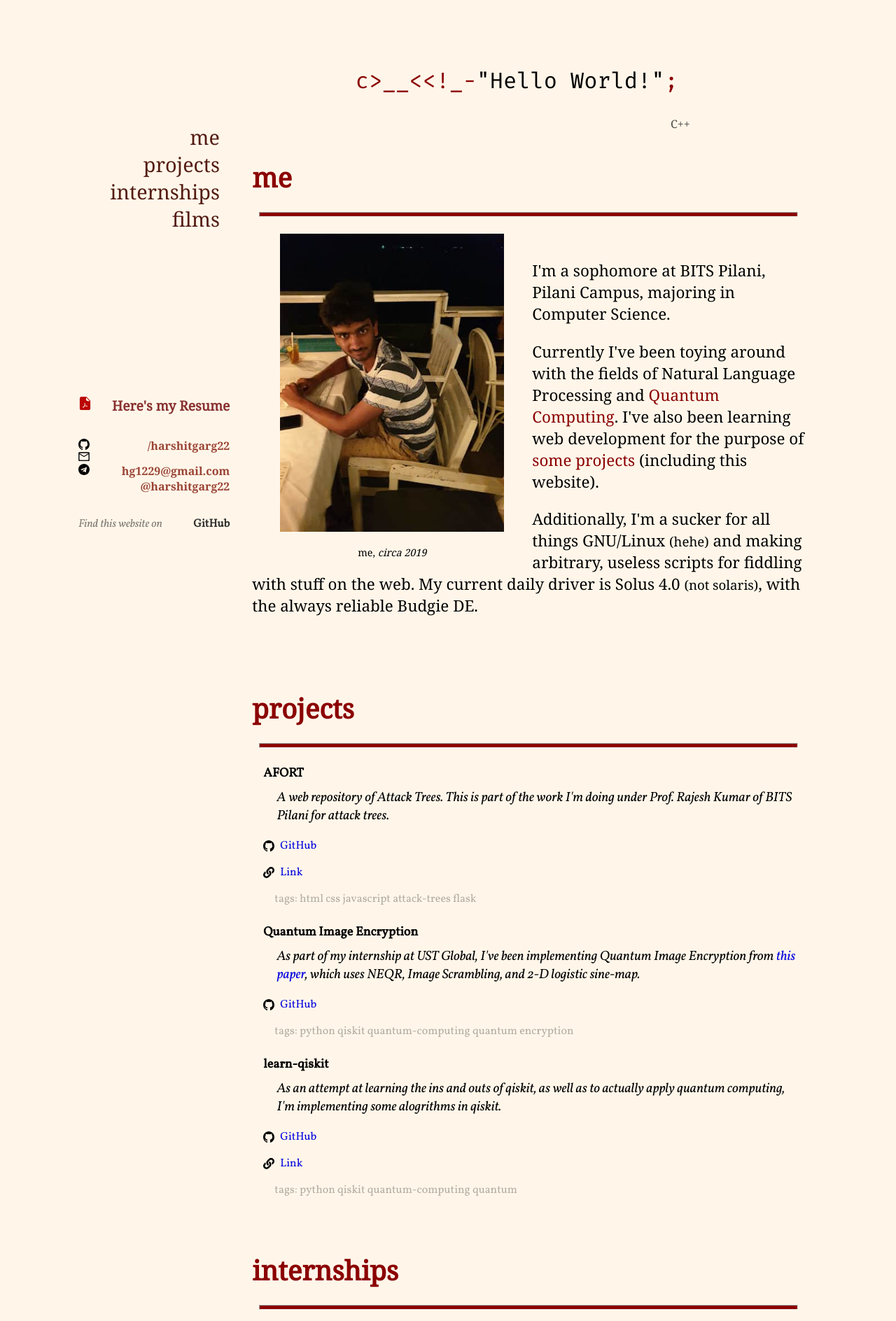
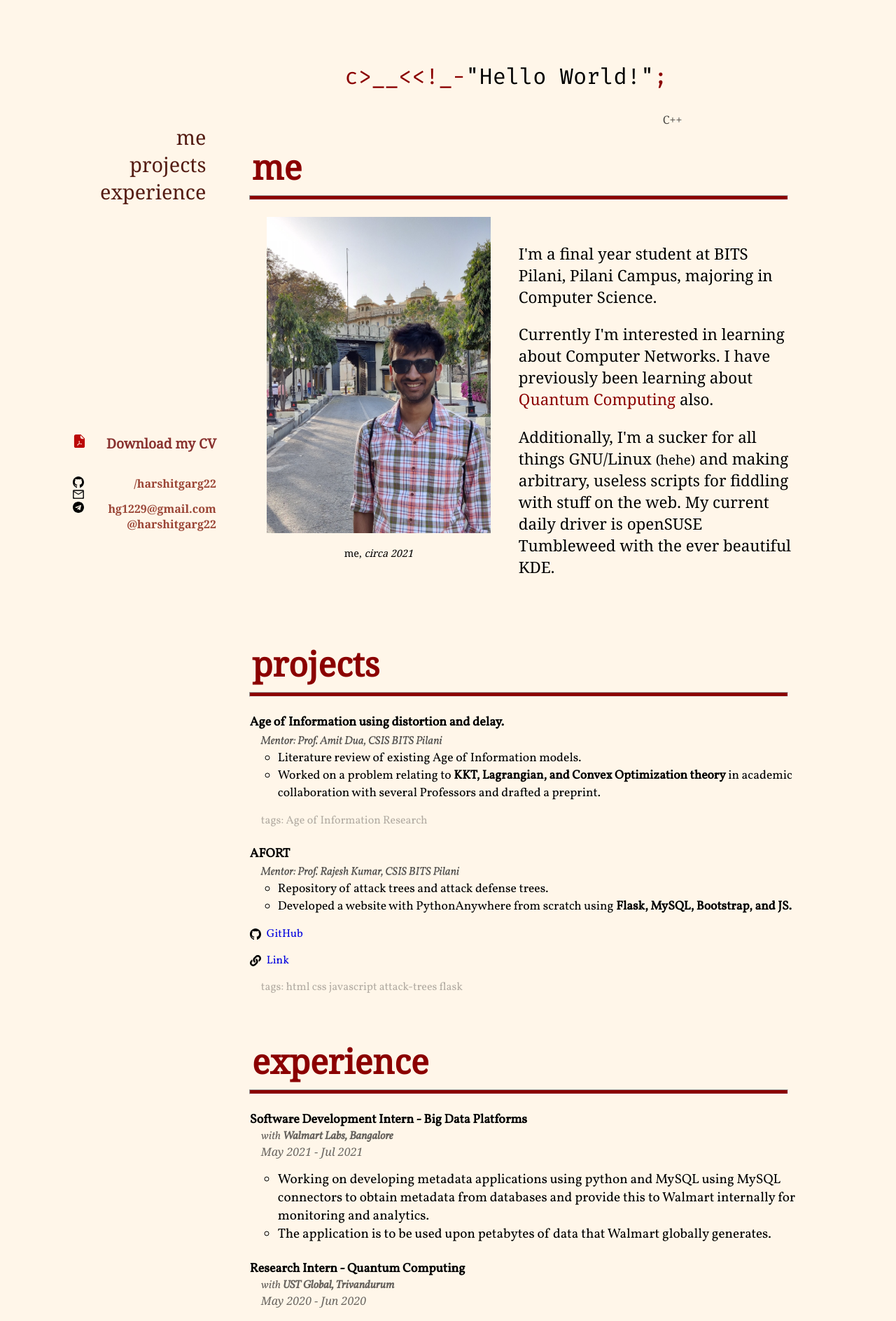
Before and after one commit to harshitgarg22/harshitgarg.in, a Flask app: page / in a window 1280 px wide. Shown: the top 1888 px of the page at 70% size. Run offline with Flask 2, Linux system fonts and the light colour scheme.

Commit message:
Added support for mobile and updated info

```diff
--- a/app.py
+++ b/app.py
@@ -6,13 +6,17 @@ import datetime
 import sentry_sdk
 from sentry_sdk.integrations.flask import FlaskIntegration
 
-sentry_sdk.init(dsn="https://4ca333b6023a4503a94b63b58f1b775c@o391718.ingest.sentry.io/5238246", integrations=[FlaskIntegration()])
+sentry_sdk.init(
+    dsn="https://4ca333b6023a4503a94b63b58f1b775c@o391718.ingest.sentry.io/5238246",
+    integrations=[FlaskIntegration()],
+)
 
 app = Flask(__name__, static_folder="./assets", static_url_path="/static")
 Misaka(app)
 
 if __name__ == "main":
     app.run(host="0.0.0.0")
+
 
 @app.route("/")
 def home():
@@ -21,16 +25,27 @@ def home():
     films = getFilms()
     works = getWorks()
 
-    return render_template("index.html", greetings=greetings, projects=projects, films=films, internships=works)
+    return render_template(
+        "index.html",
+        greetings=greetings,
+        projects=projects,
+        films=films,
+        works=works,
+    )
+
 
 @app.route("/saumi")
 def saumi():
     return render_template("saumi.html")
 
+
 @app.route("/afort")
 def afort():
     return redirect("https://harshitgarg.pythonanywhere.com")
+
+
 #     return ("<html><body>AFORT is currently not available to the general public. If you have any queries, mail at: <em>f20180218@pilani.bits-pilani.ac.in</em></body></html>")
+
 
 @app.route("/quantum")
 def quantum():
@@ -55,35 +70,49 @@ def quantum():
         if "quantum" in project["tags"]:
             projects.append(project)
 
-    return render_template("quantum.html", works = works, updates = updates, projects = projects)
+    return render_template(
+        "quantum.html", works=works, updates=updates, projects=projects
+    )
+
 
 @app.route("/quantum/qiskit")
 def qiskit():
     return redirect("https://github.com/harshitgarg22/quantum")
 
+
 @app.route("/quantum/q-sharp")
 def qsharp():
     return redirect("https://github.com/harshitgarg22/QuantumKatas")
 
-@app.route('/quantum/qdn')
+
+@app.route("/quantum/qdn")
 def qdn():
     return render_template("qdn.html")
 
+
 @app.route("/cv")
 def cv():
-    return send_file(os.path.join('.','assets', 'docs', 'cv.pdf'))
+    return redirect(
+        "https://drive.google.com/file/d/1XB8XGzbEneOgdMDQe3pRDQ3ssGCTpqFi/view?usp=sharing"
+    )
+
 
 @app.route("/resume")
 def resume():
-    return send_file(os.path.join('.','assets', 'docs', 'cv.pdf'))
+    # return send_file(os.path.join(".", "assets", "docs", "cv.pdf"))
+    return redirect(
+        "https://drive.google.com/file/d/15o0cMw_l_dA4mnKMIiQUc8R-IzRsjxRZ/view?usp=sharing"
+    )
 
-@app.template_filter('strftime')
+
+@app.template_filter("strftime")
 def _jinja2_filter_datetime(date, fmt=None):
     try:
         date = datetime.datetime.strptime(date, "%Y-%m-%d")
         return date.strftime("%b %d, %Y")
     except TypeError:
         print(TypeError)
+
 
 def getUpdates():
     updates = []
@@ -93,6 +122,7 @@ def getUpdates():
 
     return updates
 
+
 def getWorks():
     works = []
 
@@ -101,6 +131,7 @@ def getWorks():
 
     return works
 
+
 def getFilms():
     films = []
 
@@ -108,6 +139,7 @@ def getFilms():
         films = json.load(f)
 
     return films
+
 
 def getProjects():
     projects = []
@@ -118,19 +150,21 @@ def getProjects():
     return projects
 
 
-def getInternships():
-    internships = []
+# def getworks():
+#     works = []
 
-    internships.append({
-        "name": "Practice School-1",
-        "company": "UST Global, Trivandrum",
-        "project_name": "Quantum Distribution Networks",
-        "project_begin": "2020-05-18",
-        "project_end": "Present",
-        "description": "We are currently studying about the possibilites of migrating the current Public Key Infrastructure to become \"Quantum Safe\"."
-    })
+#     works.append(
+#         {
+#             "name": "Practice School-1",
+#             "company": "UST Global, Trivandrum",
+#             "project_name": "Quantum Distribution Networks",
+#             "project_begin": "2020-05-18",
+#             "project_end": "Present",
+#             "description": 'We are currently studying about the possibilites of migrating the current Public Key Infrastructure to become "Quantum Safe".',
+#         }
+#     )
 
-    return internships
+#     return works
 
 
 def generateGreetings():
--- a/assets/css/index.css
+++ b/assets/css/index.css
@@ -6,9 +6,10 @@
 body {
   background-color: #fff6e9;
   display: flex;
+  margin: 0;
 }
 
-#main-content{
+#main-content {
   width: 65%;
   margin-top: 7%;
 }
@@ -19,9 +20,11 @@ body {
 }
 
 .sub-headings {
-  font-size: 3vw;
+  font-size: 3em;
   color: darkred;
-  margin-bottom: 3vh;
+  margin-bottom: 1vh;
+  margin-top: 3vh;
+  margin-left: 0.4em;
 }
 
 hr {
--- a/assets/css/nav.css
+++ b/assets/css/nav.css
@@ -50,3 +50,12 @@
   opacity: 0.8;
   float: right;
 }
+
+@media (max-width: 820px) {
+  /* #nav-list {
+    display: none;
+  } */
+  #vertical-nav {
+    display: none;
+  }
+}
--- a/assets/css/projects.css
+++ b/assets/css/projects.css
@@ -7,7 +7,7 @@
 
 #project-list > li section a {
   text-decoration: none;
-/*   margin-left: 1em; */
+  /*   margin-left: 1em; */
   color: #0000df;
   /* font-family: "Noto Serif", serif; */
 }
@@ -19,14 +19,23 @@
 
 .project-name {
   font-size: large;
-  margin-bottom: 0.5em;
+  margin-bottom: 0.2em;
 }
 
-.project-description p{
+.project-mentor {
+  text-shadow: 0px 1px 0px rgba(255, 255, 255, 0.3),
+    0px -1px 0px rgba(0, 0, 0, 0.7);
+  color: rgba(0, 0, 0, 0.3);
+  margin: 0 0 0 1em;
+  padding: 0;
   font-style: oblique;
+}
+
+.project-description ul {
+  /* font-style: oblique; */
   margin-top: 0px;
-  font-size: 1.2em;
-  margin-left: 1em;
+  font-size: 1.1em;
+  margin-left: 0;
 }
 
 .project-tags {
@@ -41,3 +50,9 @@
 .link-icon {
   background: url(/static/icons/link-solid.svg) center left no-repeat;
 }
+
+@media (max-width: 660px) {
+  #project-list {
+    padding-left: 0;
+  }
+}
--- a/assets/css/internships.css
+++ b/assets/css/works.css
@@ -1,23 +1,23 @@
-#internship-list {
+#work-list {
   list-style-type: none;
   padding-left: 1em;
   color: black;
   font-family: "Vollkorn", serif;
 }
 
-#internship-list > li section a {
+#work-list > li section a {
   text-decoration: none;
-/*   margin-left: 1em; */
+  /*   margin-left: 1em; */
   color: #0000df;
   /* font-family: "Noto Serif", serif; */
 }
 
-.internship-name {
+.work-name {
   font-size: large;
   margin-bottom: 0em;
 }
 
-.internship-company {
+.work-company {
   margin-top: 0px;
   margin-bottom: 0px;
   font-style: italic;
@@ -25,7 +25,7 @@
   margin-left: 1em;
 }
 
-.internship-project_name {
+.work-project_name {
   margin-top: 0px;
   margin-left: 1em;
   margin-bottom: 0px;
@@ -33,16 +33,22 @@
   color: rgba(0, 0, 0, 0.6);
 }
 
-.internship-description {
+.work-description {
   margin-top: 0px;
   font-size: 1.2em;
-  margin-left: 1em;
+  /* margin-left: 1em; */
 }
 
-.internship-project_time {
+.work-project_time {
   margin-top: 0px;
   margin-left: 1em;
   font-style: italic;
   color: rgba(0, 0, 0, 0.6);
-  font-family: Cambria, Cochin, Georgia, Times, 'Times New Roman', serif;
+  font-family: Cambria, Cochin, Georgia, Times, "Times New Roman", serif;
 }
+
+@media (max-width: 820px) {
+  #work-list {
+    padding-left: 0;
+  }
+}
--- a/requirements.txt
+++ b/requirements.txt
@@ -2,7 +2,7 @@ appdirs==1.4.3
 astroid==2.4.0
 attrs==19.3.0
 beautifulsoup4==4.9.0
-black==19.10b0
+black==21.7b0
 blinker==1.4
 certifi==2020.4.5.1
 cffi==1.14.0
@@ -19,7 +19,8 @@ lxml==4.5.0
 MarkupSafe==1.1.1
 mccabe==0.6.1
 misaka==2.1.1
-pathspec==0.8.0
+mypy-extensions==0.4.3
+pathspec==0.9.0
 pycparser==2.20
 pylint==2.5.0
 python-dateutil==2.8.1
@@ -28,6 +29,7 @@ sentry-sdk==0.14.3
 six==1.14.0
 soupsieve==2.0
 toml==0.10.0
+tomli==1.2.1
 typed-ast==1.4.1
 urllib3==1.25.9
 Werkzeug==1.0.1
--- a/templates/index.html
+++ b/templates/index.html
@@ -21,11 +21,11 @@
   <link rel="preload" href="static/css/projects.css" as="style" onload="this.onload=null;">
   <link rel="stylesheet" href="static/css/projects.css" />
 
-  <link rel="preload" href="static/css/films.css" as="style" onload="this.onload=null;">
-  <link rel="stylesheet" href="static/css/films.css" />
+  <!-- <link rel="preload" href="static/css/films.css" as="style" onload="this.onload=null;">
+  <link rel="stylesheet" href="static/css/films.css" /> -->
 
-  <link rel="preload" href="static/css/internships.css" as="style" onload="this.onload=null;">
-  <link rel="stylesheet" href="static/css/internships.css" />
+  <link rel="preload" href="static/css/works.css" as="style" onload="this.onload=null;">
+  <link rel="stylesheet" href="static/css/works.css" />
 
   <link rel="preload" href="https://fonts.googleapis.com/css2?family=Noto+Serif&display=swap" as="style"
     onload="this.onload=null;">
@@ -53,26 +53,26 @@
         <a href="#projects" onclick="javascript:;" class="nav-element">projects</a>
       </li>
       <li>
-        <a href="#internships" onclick="javascript:;" class="nav-element">internships</a>
+        <a href="#workex" onclick="javascript:;" class="nav-element">experience</a>
       </li>
       <!-- <li>
         <a href="#books" onclick="javascript:;" class="nav-element">books</a>
       </li> -->
-      <li>
+      <!-- <li>
         <a href="#films" onclick="javascript:;" class="nav-element">films</a>
-      </li>
+      </li> -->
     </ul>
     <ul id="social-list">
       <li style="font-size: 1.2em; margin-bottom: 2em;"><i class="pdf-icon" title="pdf"></i><a
-          href={{url_for("resume")}} style="color: #6b0000; font-family: 'Noto Serif', serif">Here's my Resume</a></li>
+          href={{url_for("cv")}} style="color: #6b0000; font-family: 'Noto Serif', serif">Download my CV</a></li>
       <li><i class="github-icon" title="github"></i><a href="https://github.com/harshitgarg22">/harshitgarg22</a></li>
       <li><i class="mail-icon" title="mail"></i><a href="mailto:hg1229@gmail.com">hg1229@gmail.com</a></li>
       <li><i class="telegram-icon" title="telegram"></i><a href="https://t.me/harshitgarg22">@harshitgarg22</a></li>
-      <li><span
+      <!-- <li><span
           style="opacity: 0.5; margin-top:2em; display:inline-block; font-style: italic;font-family: Vollkorn, serif;">Find
           this website on&nbsp; </span><a href="https://github.com/harshitgarg22/harshitgarg.in"
           style="text-decoration: none; color: black;font-family: Vollkorn, serif;margin-top:2em; display:inline-block;">GitHub</a>
-      </li>
+      </li> -->
     </ul>
   </nav>
   <div id="main-content">
@@ -91,22 +91,21 @@
           <h1 class="sub-headings">me</h1>
         </a>
         <hr />
+        <div id="phone_cv"><a href={{url_for("cv")}} target=_blank>Download my CV</a></div>
         <div style="display: block;">
           <figure id="me-figure">
-            <img src="/static/images/me.jpg" alt="A photo of me circa 2019" title="A photo of me circa 2019"
+            <img src="/static/images/me_2021.jpg" alt="A photo of me circa 2021" title="A photo of me circa 2021"
               loading="lazy" width="10%" height="20%" />
             <figcaption>
-              me, <span style="font-style: italic;">circa 2019</span>
+              me, <span style="font-style: italic;">circa 2021</span>
             </figcaption>
           </figure>
           <div class="me-description"><br />
-            <p>I'm a sophomore at BITS Pilani, Pilani Campus, majoring in Computer Science.</p>
-            <p>Currently I've been toying around with the fields of Natural Language Processing and <a
-                href={{url_for("quantum")}}>Quantum Computing</a>. I've also been learning web development for the
-              purpose of <a href="#projects">some projects</a> (including this website).</p>
+            <p>I'm a final year student at BITS Pilani, Pilani Campus, majoring in Computer Science.</p>
+            <p>Currently I'm interested in learning about Computer Networks. I have previously been learning about <a
+                href={{url_for("quantum")}}>Quantum Computing</a> also. </p>
             <p>Additionally, I'm a sucker for all things GNU/Linux <small>(hehe)</small> and making arbitrary, useless
-              scripts for fiddling with stuff on the web. My current daily driver is Solus 4.0 <small>(not
-                solaris)</small>, with the always reliable Budgie DE.</p>
+              scripts for fiddling with stuff on the web. My current daily driver is openSUSE Tumbleweed with the ever beautiful KDE.</p>
           </div>
         </div>
       </section>
@@ -123,6 +122,9 @@
               <h1 class="project-name">
                 {{project.name}}
               </h1>
+              {% if 'mentor' in project %}
+              <span class="project-mentor">Mentor: {{project.mentor}}</span>
+              {% endif %}
               <div class="project-description">
                 {{project.description | markdown}}
               </div>
@@ -144,20 +146,20 @@
           {% endfor %}
         </ul>
       </section>
-      <section name="#internships">
+      <section name="#workex">
         <br />
-        <a name="internships">
-          <h1 class="sub-headings">internships</h1>
+        <a name="workex">
+          <h1 class="sub-headings">experience</h1>
         </a>
         <hr />
-        <ul id="internship-list">
-          {% for internship in internships %}
+        <ul id="work-list">
+          {% for work in works %}
           <li>
             <section>
-              <h1 class="internship-name">{{internship.name}}</h1>
-              <p class="internship-company">with <span style="font-weight: 600;">{{internship.company}}</span></p>
-              <p class="internship-project_time">{{internship.dateStart}} - {{internship.dateEnd}}</p>
-              <div class="internship-description">{{internship.description | markdown}}</div>
+              <h1 class="work-name">{{work.name}}</h1>
+              <p class="work-company">with <span style="font-weight: 600;">{{work.company}}</span></p>
+              <p class="work-project_time">{{work.dateStart}} - {{work.dateEnd}}</p>
+              <div class="work-description">{{work.description | markdown}}</div>
             </section>
           </li>{% endfor %}
         </ul>
@@ -169,7 +171,7 @@
         <br /><br />
       </section> -->
       <br /><br />
-      <section name="films">
+      <!-- <section name="films">
         <a name="films">
           <h1 class="sub-headings">films</h1>
         </a>
@@ -209,9 +211,9 @@
                     {% endfor %}</span>
                 </span>
               </p>
-            </section>
+            </section> -->
           </li>
-          {% endfor %}
+          <!-- {% endfor %} -->
         </ul>
         <br /><br />
       </section>
```
Also changed, not shown: other parts of assets/css/index.css (+58 -1 lines), assets/data/projects.json (+14 -37 lines), assets/data/works.json (+14 -2 lines), assets/images/me_2021.jpg (added).
